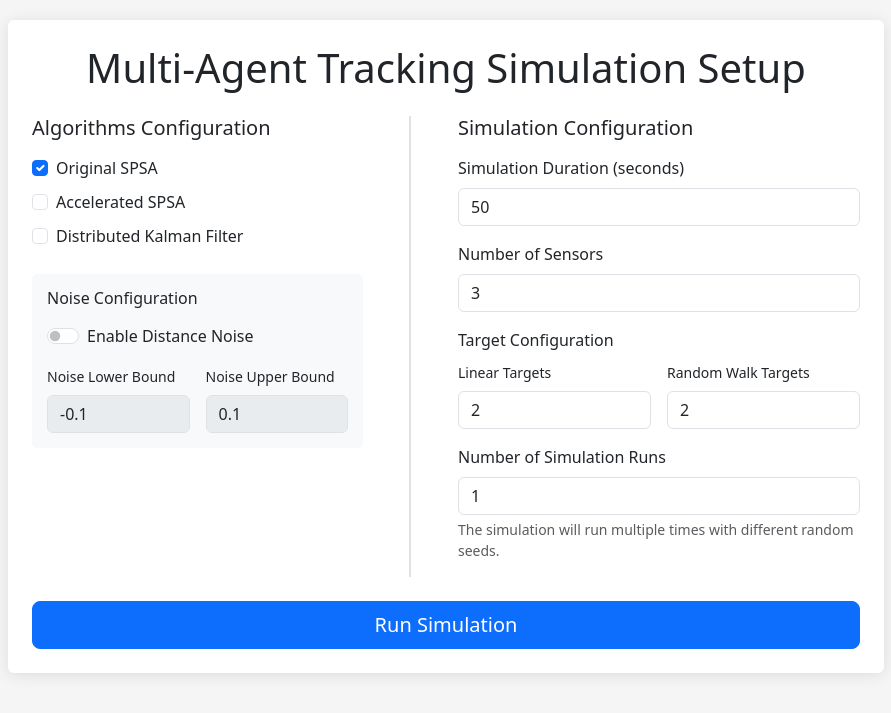
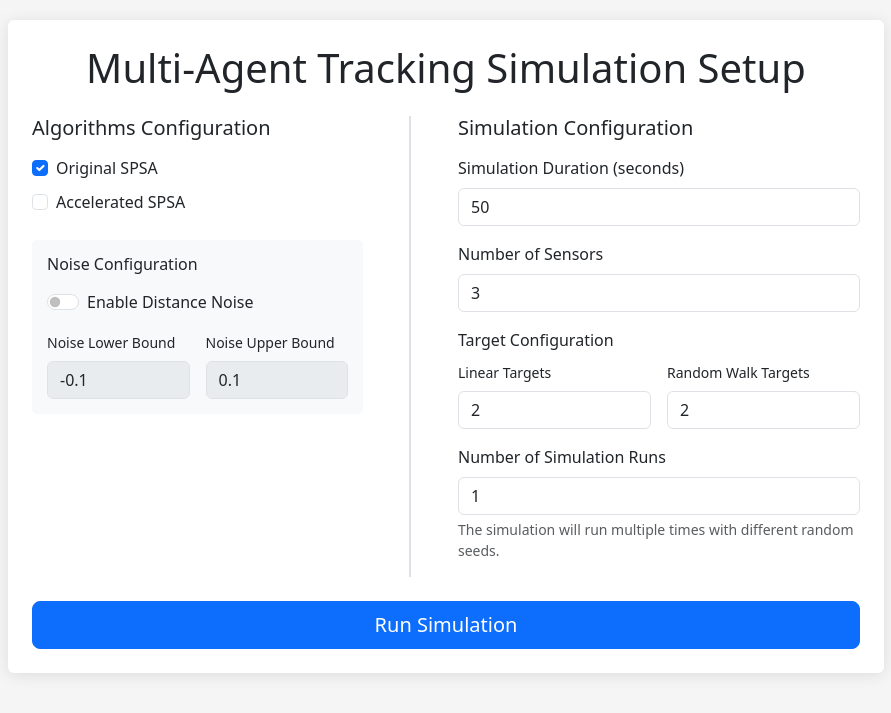
Before and after one commit to Salvatore112/MultiagentTrackingAlgorithms, a Django app: page /setup/ in a window 1280 px wide. Shown: the top 713 px of the page, without its empty margins (194-1085 px from the left). Run offline with Django 5.2, Linux system fonts and the light colour scheme.

Commit message:
feat: remove prototype of Kalman filter

```diff
--- a/algorithms/__init__.py
+++ b/algorithms/__init__.py
@@ -1,5 +1,4 @@
 from .original_spsa import Original_SPSA
 from .accelerated_spsa import Accelerated_SPSA
-from .distributed_kalman import Distributed_Kalman
 
-__all__ = ["Original_SPSA", "Accelerated_SPSA", "Distributed_Kalman"]
+__all__ = ["Original_SPSA", "Accelerated_SPSA"]
--- a/simulations/views.py
+++ b/simulations/views.py
@@ -114,19 +114,6 @@ def results_view(request: HttpRequest) -> HttpResponse:
                 init_coords=spsa_input["init_coords"],
             )
             results["accelerated_spsa"] = acc_test_obj.run_n_iterations(
-                data=spsa_input["data"]
-            )
-
-        if "distributed_kalman" in algorithms:
-            from algorithms.distributed_kalman import Distributed_Kalman
-
-            dkf_test_obj = Distributed_Kalman(
-                sensors_positions=spsa_input["sensors_positions"],
-                true_targets_position=spsa_input["data"][0][0],
-                distances=spsa_input["data"][0][1],
-                init_coords=spsa_input["init_coords"],
-            )
-            results["distributed_kalman"] = dkf_test_obj.run_n_iterations(
                 data=spsa_input["data"]
             )
 
@@ -259,7 +246,6 @@ def generate_plots(
     line_styles = {
         "original_spsa": "-",
         "accelerated_spsa": ":",
-        "distributed_kalman": "--",
     }
     for algorithm_name, algorithm_results in results.items():
         for target_id in algorithm_results[0][0].keys():
@@ -393,7 +379,6 @@ def generate_plots(
     line_styles = {
         "original_spsa": "-",
         "accelerated_spsa": ":",
-        "distributed_kalman": "--",
     }
     for algorithm_name, algorithm_results in results.items():
         errors_over_time: Dict[int, List[float]] = {
@@ -604,7 +589,6 @@ def generate_individual_plots(
         line_styles = {
             "original_spsa": "-",
             "accelerated_spsa": ":",
-            "distributed_kalman": "--",
         }
         for algorithm_name, algorithm_results in results.items():
             if sensor_id is not None:
@@ -781,7 +765,6 @@ def generate_individual_plots(
         line_styles = {
             "original_spsa": "-",
             "accelerated_spsa": ":",
-            "distributed_kalman": "--",
         }
         for algorithm_name, algorithm_results in results.items():
             if sensor_id is not None:
@@ -878,7 +861,6 @@ def generate_individual_plots(
     line_styles = {
         "original_spsa": "-",
         "accelerated_spsa": ":",
-        "distributed_kalman": "--",
     }
     for algorithm_name, algorithm_results in results.items():
         if target_id is not None:
--- a/templates/simulations/setup.html
+++ b/templates/simulations/setup.html
@@ -1,6 +1,5 @@
 <!DOCTYPE html>
 <html lang="en">
-
 <head>
     <meta charset="UTF-8">
     <meta name="viewport" content="width=device-width, initial-scale=1.0">
@@ -11,21 +10,17 @@
             background-color: #f5f5f5;
             padding: 20px 0;
         }
-
         .container {
             max-width: 900px;
         }
-
         .card {
             border: none;
             box-shadow: 0 2px 15px rgba(0, 0, 0, 0.1);
         }
-
         .divider {
             border-left: 2px solid #dee2e6;
             height: 100%;
         }
-
         @media (max-width: 768px) {
             .divider {
                 border-left: none;
@@ -34,18 +29,15 @@
                 padding-top: 20px;
             }
         }
-
         .form-label {
             font-weight: 500;
         }
-
         .noise-section {
             background-color: #f8f9fa;
             border-radius: 5px;
             padding: 15px;
             margin-top: 10px;
         }
-
         .algorithm-control {
             border-left: 3px solid #0d6efd;
             padding-left: 10px;
@@ -53,7 +45,6 @@
         }
     </style>
 </head>
-
 <body>
     <div class="container">
         <div class="card">
@@ -68,40 +59,29 @@
                             <h5 class="mb-3">Algorithms Configuration</h5>
                             <div class="d-flex flex-column gap-2">
                                 <div class="form-check">
-                                    <input class="form-check-input algorithm-checkbox" type="checkbox"
-                                        id="original_spsa" name="algorithms" value="original_spsa" checked>
+                                    <input class="form-check-input algorithm-checkbox" type="checkbox" id="original_spsa" name="algorithms" value="original_spsa" checked>
                                     <label class="form-check-label" for="original_spsa">Original SPSA</label>
                                 </div>
                                 <div class="form-check">
-                                    <input class="form-check-input algorithm-checkbox" type="checkbox"
-                                        id="accelerated_spsa" name="algorithms" value="accelerated_spsa">
+                                    <input class="form-check-input algorithm-checkbox" type="checkbox" id="accelerated_spsa" name="algorithms" value="accelerated_spsa">
                                     <label class="form-check-label" for="accelerated_spsa">Accelerated SPSA</label>
-                                </div>
-                                <div class="form-check">
-                                    <input class="form-check-input algorithm-checkbox" type="checkbox"
-                                        id="distributed_kalman" name="algorithms" value="distributed_kalman">
-                                    <label class="form-check-label" for="distributed_kalman">Distributed Kalman
-                                        Filter</label>
                                 </div>
                             </div>
 
                             <div class="noise-section mt-4">
                                 <h6 class="mb-3">Noise Configuration</h6>
                                 <div class="form-check form-switch mb-3">
-                                    <input class="form-check-input" type="checkbox" id="noise_enabled"
-                                        name="noise_enabled">
+                                    <input class="form-check-input" type="checkbox" id="noise_enabled" name="noise_enabled">
                                     <label class="form-check-label" for="noise_enabled">Enable Distance Noise</label>
                                 </div>
                                 <div class="row g-3">
                                     <div class="col-6">
                                         <label for="noise_low" class="form-label small">Noise Lower Bound</label>
-                                        <input type="number" class="form-control" id="noise_low" name="noise_low"
-                                            value="-0.1" step="0.01" disabled>
+                                        <input type="number" class="form-control" id="noise_low" name="noise_low" value="-0.1" step="0.01" disabled>
                                     </div>
                                     <div class="col-6">
                                         <label for="noise_high" class="form-label small">Noise Upper Bound</label>
-                                        <input type="number" class="form-control" id="noise_high" name="noise_high"
-                                            value="0.1" step="0.01" disabled>
+                                        <input type="number" class="form-control" id="noise_high" name="noise_high" value="0.1" step="0.01" disabled>
                                     </div>
                                 </div>
                             </div>
@@ -115,14 +95,12 @@
                             <h5 class="mb-3">Simulation Configuration</h5>
                             <div class="mb-3">
                                 <label for="duration" class="form-label">Simulation Duration (seconds)</label>
-                                <input type="number" class="form-control" id="duration" name="duration" value="50"
-                                    min="1" required>
+                                <input type="number" class="form-control" id="duration" name="duration" value="50" min="1" required>
                             </div>
 
                             <div class="mb-3">
                                 <label for="num_sensors" class="form-label">Number of Sensors</label>
-                                <input type="number" class="form-control" id="num_sensors" name="num_sensors" value="3"
-                                    min="1" required>
+                                <input type="number" class="form-control" id="num_sensors" name="num_sensors" value="3" min="1" required>
                             </div>
 
                             <div class="mb-3">
@@ -130,24 +108,19 @@
                                 <div class="row g-3 align-items-end">
                                     <div class="col-6">
                                         <label for="num_linear_targets" class="form-label small">Linear Targets</label>
-                                        <input type="number" class="form-control" id="num_linear_targets"
-                                            name="num_linear_targets" value="2" min="0" required>
+                                        <input type="number" class="form-control" id="num_linear_targets" name="num_linear_targets" value="2" min="0" required>
                                     </div>
                                     <div class="col-6">
-                                        <label for="num_random_targets" class="form-label small">Random Walk
-                                            Targets</label>
-                                        <input type="number" class="form-control" id="num_random_targets"
-                                            name="num_random_targets" value="2" min="0" required>
+                                        <label for="num_random_targets" class="form-label small">Random Walk Targets</label>
+                                        <input type="number" class="form-control" id="num_random_targets" name="num_random_targets" value="2" min="0" required>
                                     </div>
                                 </div>
                             </div>
 
                             <div class="mb-3">
                                 <label for="num_runs" class="form-label">Number of Simulation Runs</label>
-                                <input type="number" class="form-control" id="num_runs" name="num_runs" value="1"
-                                    min="1" required>
-                                <div class="form-text">The simulation will run multiple times with different random
-                                    seeds.</div>
+                                <input type="number" class="form-control" id="num_runs" name="num_runs" value="1" min="1" required>
+                                <div class="form-text">The simulation will run multiple times with different random seeds.</div>
                             </div>
                         </div>
                     </div>
@@ -162,7 +135,7 @@
 
     <script src="https://cdn.jsdelivr.net/npm/bootstrap@5.3.0-alpha1/dist/js/bootstrap.bundle.min.js"></script>
     <script>
-        document.addEventListener('DOMContentLoaded', function () {
+        document.addEventListener('DOMContentLoaded', function() {
             const noiseToggle = document.getElementById('noise_enabled');
             const noiseLow = document.getElementById('noise_low');
             const noiseHigh = document.getElementById('noise_high');
@@ -178,5 +151,4 @@
         });
     </script>
 </body>
-
 </html>
```
Also changed, not shown: templates/simulations/results.html (line endings or trailing spaces).
